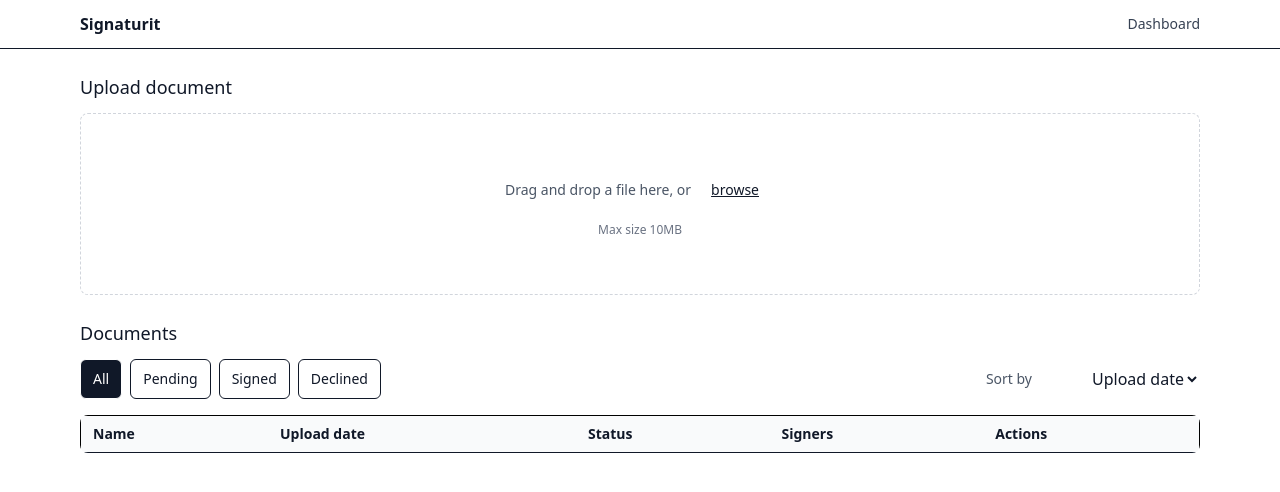
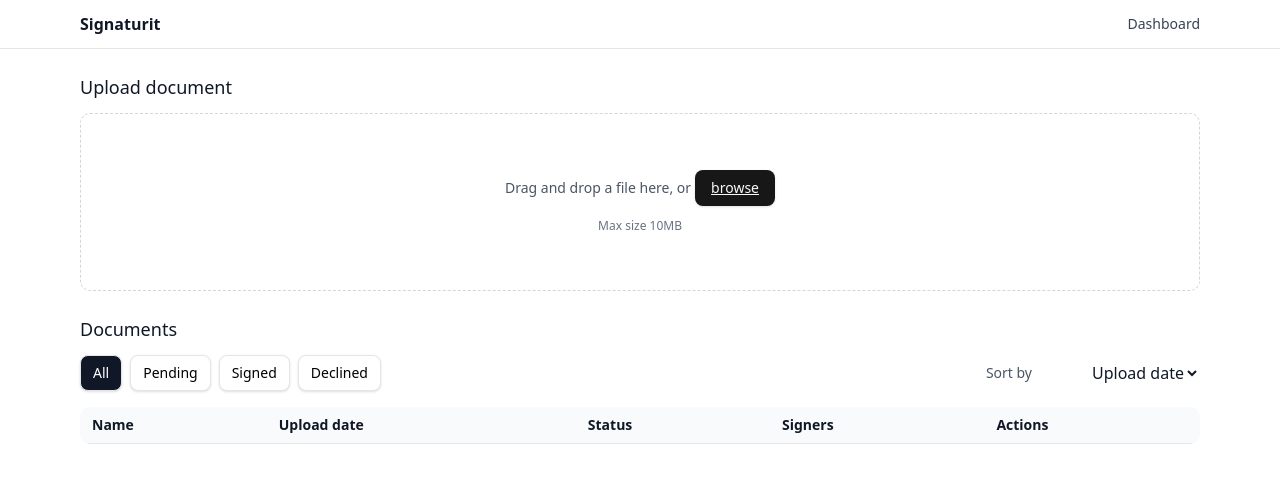
Before and after one commit to fsystemweb/signaturit, a React (Vite) app: page / in a window 1280 px wide. Shown: the top 492 px of the page. Built offline with nearby package versions, Linux system fonts and the light colour scheme.

Commit message:
more fixes

```diff
--- a/src/components/DocumentList.tsx
+++ b/src/components/DocumentList.tsx
@@ -31,7 +31,7 @@
           {(['All', 'Pending', 'Signed', 'Declined'] as const).map(f => (
             <Button
               key={f}
-              className={`px-3 py-1 borderRadius-lg border text-sm ${filter === f ? 'bg-gray-900 text-white' : 'bg-white'}`}
+              className={`px-3 py-1 borderRadius-lg border text-sm ${filter === f ? 'bg-gray-900 text-white' : 'bg-white text-black hover:text-white'}`}
               onClick={() => setFilter(f)}
             >
               {f}
@@ -54,7 +54,7 @@
       {/* Table on desktop */}
       <div className="hidden md:block overflow-x-auto">
         <table className="min-w-full text-sm rounded-lg overflow-hidden">
-          <thead className="bg-gray-50 border-1 border-black ">
+          <thead className="bg-gray-50">
             <tr>
               <th className="px-3 py-2 text-left border-b">Name</th>
               <th className="px-3 py-2 text-left border-b">Upload date</th>
--- a/src/components/DocumentUpload.tsx
+++ b/src/components/DocumentUpload.tsx
@@ -80,8 +80,7 @@
         <div className="text-sm text-gray-600">
           Drag and drop a file here, or
           <Button
-            type="Button"
-            className="ml-1 underline text-gray-900"
+            className="ml-1 underline"
             aria-label="browse"
             onClick={() => inputRef.current?.click()}
           >
--- a/src/components/ui/button.tsx
+++ b/src/components/ui/button.tsx
@@ -4,26 +4,27 @@
 
 import { cn } from "@/lib/utils"
 
-const ButtonVariants = cva(
-  "inline-flex items-center justify-center gap-2 whitespace-nowrap rounded-md text-sm font-medium ring-offset-background transition-colors focus-visible:outline-none focus-visible:ring-2 focus-visible:ring-ring focus-visible:ring-offset-2 disabled:pointer-events-none disabled:opacity-50 [&_svg]:pointer-events-none [&_svg]:size-4 [&_svg]:shrink-0",
+const buttonVariants = cva(
+  "inline-flex items-center justify-center gap-2 whitespace-nowrap rounded-md text-sm font-medium transition-colors focus-visible:outline-none focus-visible:ring-1 focus-visible:ring-ring disabled:pointer-events-none disabled:opacity-50 [&_svg]:pointer-events-none [&_svg]:size-4 [&_svg]:shrink-0",
   {
     variants: {
       variant: {
-        default: "bg-primary text-primary-foreground hover:bg-primary/90",
+        default:
+          "bg-primary text-primary-foreground shadow hover:bg-primary/90",
         destructive:
-          "bg-destructive text-destructive-foreground hover:bg-destructive/90",
+          "bg-destructive text-destructive-foreground shadow-sm hover:bg-destructive/90",
         outline:
-          "border border-input bg-background hover:bg-accent hover:text-accent-foreground",
+          "border border-input bg-background shadow-sm hover:bg-accent hover:text-accent-foreground",
         secondary:
-          "bg-secondary text-secondary-foreground hover:bg-secondary/80",
+          "bg-secondary text-secondary-foreground shadow-sm hover:bg-secondary/80",
         ghost: "hover:bg-accent hover:text-accent-foreground",
         link: "text-primary underline-offset-4 hover:underline",
       },
       size: {
-        default: "h-10 px-4 py-2",
-        sm: "h-9 rounded-md px-3",
-        lg: "h-11 rounded-md px-8",
-        icon: "h-10 w-10",
+        default: "h-9 px-4 py-2",
+        sm: "h-8 rounded-md px-3 text-xs",
+        lg: "h-10 rounded-md px-8",
+        icon: "h-9 w-9",
       },
     },
     defaultVariants: {
@@ -35,16 +36,16 @@
 
 export interface ButtonProps
   extends React.ButtonHTMLAttributes<HTMLButtonElement>,
-    VariantProps<typeof ButtonVariants> {
+    VariantProps<typeof buttonVariants> {
   asChild?: boolean
 }
 
 const Button = React.forwardRef<HTMLButtonElement, ButtonProps>(
   ({ className, variant, size, asChild = false, ...props }, ref) => {
-    const Comp = asChild ? Slot : "Button"
+    const Comp = asChild ? Slot : "button"
     return (
       <Comp
-        className={cn(ButtonVariants({ variant, size, className }))}
+        className={cn(buttonVariants({ variant, size, className }))}
         ref={ref}
         {...props}
       />
@@ -53,4 +54,4 @@
 )
 Button.displayName = "Button"
 
-export { Button, ButtonVariants }
+export { Button, buttonVariants }
--- a/src/index.css
+++ b/src/index.css
@@ -1 +1,121 @@
 @import "tailwindcss";
+
+@plugin "tailwindcss-animate";
+
+@custom-variant dark (&:is(.dark *));
+
+@theme inline {
+  --radius-sm: calc(var(--radius) - 4px);
+  --radius-md: calc(var(--radius) - 2px);
+  --radius-lg: var(--radius);
+  --radius-xl: calc(var(--radius) + 4px);
+  --color-background: var(--background);
+  --color-foreground: var(--foreground);
+  --color-card: var(--card);
+  --color-card-foreground: var(--card-foreground);
+  --color-popover: var(--popover);
+  --color-popover-foreground: var(--popover-foreground);
+  --color-primary: var(--primary);
+  --color-primary-foreground: var(--primary-foreground);
+  --color-secondary: var(--secondary);
+  --color-secondary-foreground: var(--secondary-foreground);
+  --color-muted: var(--muted);
+  --color-muted-foreground: var(--muted-foreground);
+  --color-accent: var(--accent);
+  --color-accent-foreground: var(--accent-foreground);
+  --color-destructive: var(--destructive);
+  --color-border: var(--border);
+  --color-input: var(--input);
+  --color-ring: var(--ring);
+  --color-chart-1: var(--chart-1);
+  --color-chart-2: var(--chart-2);
+  --color-chart-3: var(--chart-3);
+  --color-chart-4: var(--chart-4);
+  --color-chart-5: var(--chart-5);
+  --color-sidebar: var(--sidebar);
+  --color-sidebar-foreground: var(--sidebar-foreground);
+  --color-sidebar-primary: var(--sidebar-primary);
+  --color-sidebar-primary-foreground: var(--sidebar-primary-foreground);
+  --color-sidebar-accent: var(--sidebar-accent);
+  --color-sidebar-accent-foreground: var(--sidebar-accent-foreground);
+  --color-sidebar-border: var(--sidebar-border);
+  --color-sidebar-ring: var(--sidebar-ring);
+}
+
+:root {
+  --radius: 0.625rem;
+  --background: oklch(1 0 0);
+  --foreground: oklch(0.145 0 0);
+  --card: oklch(1 0 0);
+  --card-foreground: oklch(0.145 0 0);
+  --popover: oklch(1 0 0);
+  --popover-foreground: oklch(0.145 0 0);
+  --primary: oklch(0.205 0 0);
+  --primary-foreground: oklch(0.985 0 0);
+  --secondary: oklch(0.97 0 0);
+  --secondary-foreground: oklch(0.205 0 0);
+  --muted: oklch(0.97 0 0);
+  --muted-foreground: oklch(0.556 0 0);
+  --accent: oklch(0.97 0 0);
+  --accent-foreground: oklch(0.205 0 0);
+  --destructive: oklch(0.577 0.245 27.325);
+  --border: oklch(0.922 0 0);
+  --input: oklch(0.922 0 0);
+  --ring: oklch(0.708 0 0);
+  --chart-1: oklch(0.646 0.222 41.116);
+  --chart-2: oklch(0.6 0.118 184.704);
+  --chart-3: oklch(0.398 0.07 227.392);
+  --chart-4: oklch(0.828 0.189 84.429);
+  --chart-5: oklch(0.769 0.188 70.08);
+  --sidebar: oklch(0.985 0 0);
+  --sidebar-foreground: oklch(0.145 0 0);
+  --sidebar-primary: oklch(0.205 0 0);
+  --sidebar-primary-foreground: oklch(0.985 0 0);
+  --sidebar-accent: oklch(0.97 0 0);
+  --sidebar-accent-foreground: oklch(0.205 0 0);
+  --sidebar-border: oklch(0.922 0 0);
+  --sidebar-ring: oklch(0.708 0 0);
+}
+
+.dark {
+  --background: oklch(0.145 0 0);
+  --foreground: oklch(0.985 0 0);
+  --card: oklch(0.205 0 0);
+  --card-foreground: oklch(0.985 0 0);
+  --popover: oklch(0.205 0 0);
+  --popover-foreground: oklch(0.985 0 0);
+  --primary: oklch(0.922 0 0);
+  --primary-foreground: oklch(0.205 0 0);
+  --secondary: oklch(0.269 0 0);
+  --secondary-foreground: oklch(0.985 0 0);
+  --muted: oklch(0.269 0 0);
+  --muted-foreground: oklch(0.708 0 0);
+  --accent: oklch(0.269 0 0);
+  --accent-foreground: oklch(0.985 0 0);
+  --destructive: oklch(0.704 0.191 22.216);
+  --border: oklch(1 0 0 / 10%);
+  --input: oklch(1 0 0 / 15%);
+  --ring: oklch(0.556 0 0);
+  --chart-1: oklch(0.488 0.243 264.376);
+  --chart-2: oklch(0.696 0.17 162.48);
+  --chart-3: oklch(0.769 0.188 70.08);
+  --chart-4: oklch(0.627 0.265 303.9);
+  --chart-5: oklch(0.645 0.246 16.439);
+  --sidebar: oklch(0.205 0 0);
+  --sidebar-foreground: oklch(0.985 0 0);
+  --sidebar-primary: oklch(0.488 0.243 264.376);
+  --sidebar-primary-foreground: oklch(0.985 0 0);
+  --sidebar-accent: oklch(0.269 0 0);
+  --sidebar-accent-foreground: oklch(0.985 0 0);
+  --sidebar-border: oklch(1 0 0 / 10%);
+  --sidebar-ring: oklch(0.556 0 0);
+}
+
+@layer base {
+  * {
+    @apply border-border outline-ring/50;
+  }
+  body {
+    @apply bg-background text-foreground;
+  }
+}
```
Also changed, not shown: tsconfig.app.json (added, +10 -0 lines), components.json.
